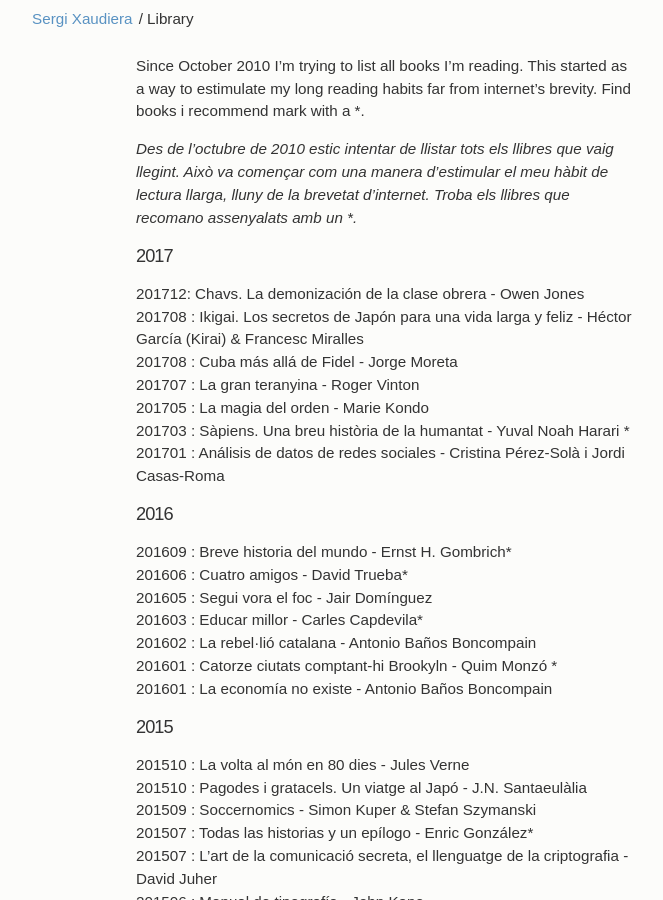
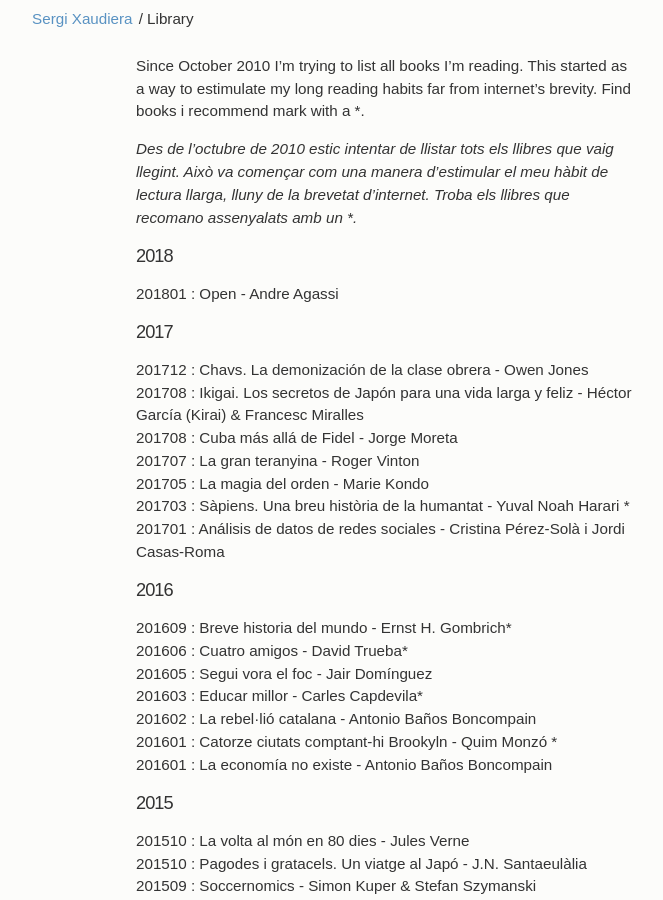
Before and after one commit to sergixaudiera/sergixaudiera.github.io, a Jekyll site: the page built from library.md, in a window 1280 px wide and 900 px high. Shown: the whole window, without its empty margins (254-917 px from the left). Built offline with Jekyll 4.4.1, drawn with Linux system fonts in a browser that asks for light colours.

Commit message:
+ Open - Andre Agassi

```diff
--- a/library.md
+++ b/library.md
@@ -6,9 +6,11 @@ permalink: /library/
 Since October 2010 I'm trying to list all books I'm reading. This started as a way to estimulate my long reading habits far from internet's brevity. Find books i recommend mark with a *.
 
 *Des de l'octubre de 2010 estic intentar de llistar tots els llibres que vaig llegint. Això va començar com una manera d'estimular el meu hàbit de lectura llarga, lluny de la brevetat d'internet. Troba els llibres que recomano assenyalats amb un *.*
+## 2018
+201801 : Open - Andre Agassi
 
 ## 2017
-201712: Chavs. La demonización de la clase obrera - Owen Jones
+201712 : Chavs. La demonización de la clase obrera - Owen Jones
 201708 : Ikigai. Los secretos de Japón para una vida larga y feliz - Héctor García (Kirai) & Francesc Miralles
 201708 : Cuba más allá de Fidel - Jorge Moreta
 201707 : La gran teranyina - Roger Vinton
```
